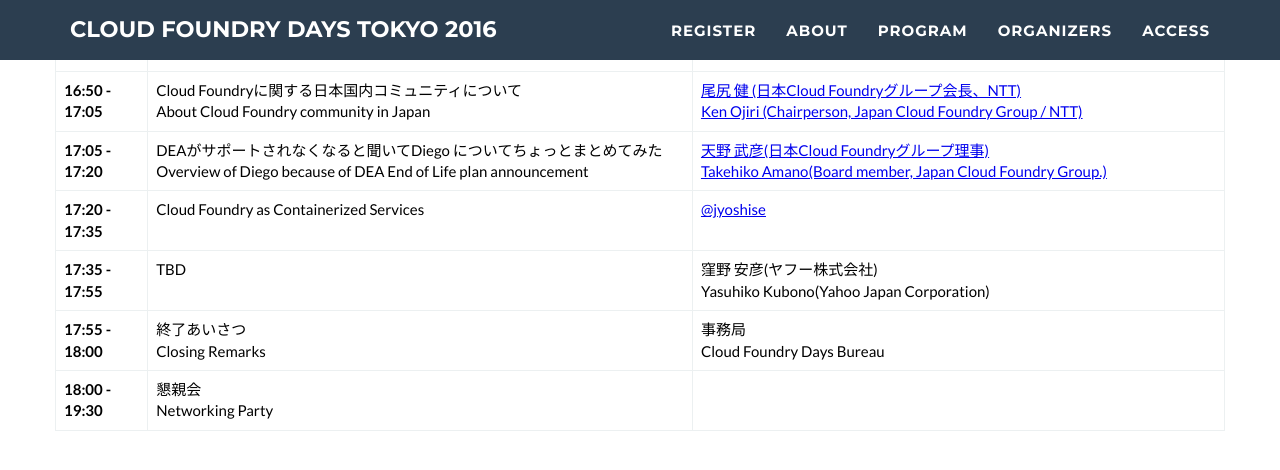
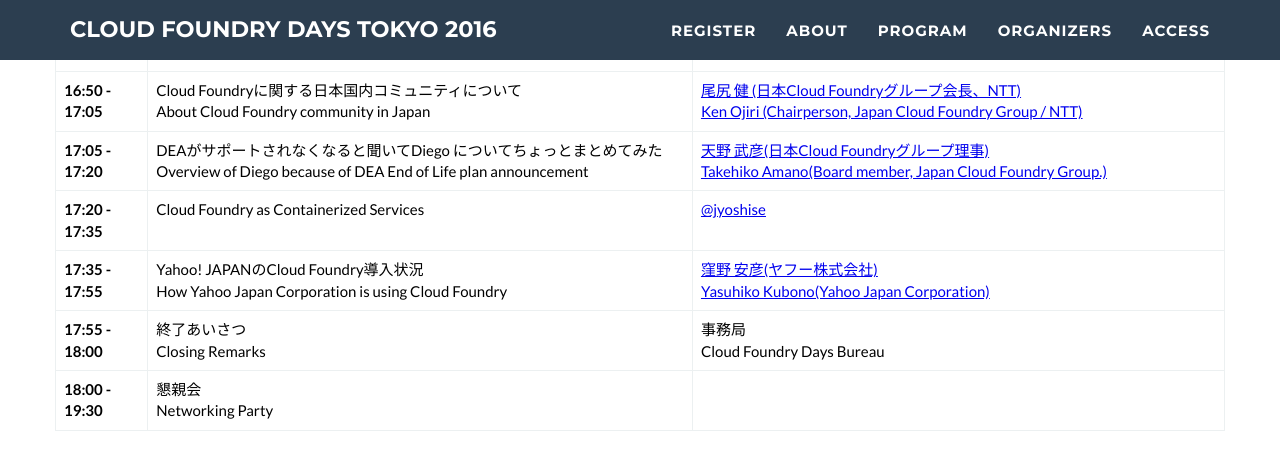
Before and after one commit to CloudFoundryDaysTokyo/2016, a Jekyll site: the page built from index.html, in a window 1280 px wide and 900 px high, scrolled down 2486 px, cut to the strip 0-649 px from the top of the window. Shown: the top 470 px of the strip. Built offline with Jekyll 4.4.1, drawn with Linux system fonts in a browser that asks for light colours.

Commit message:
Yahoo株式会社様の発表を追加

```diff
--- a/_includes/program.html
+++ b/_includes/program.html
@@ -88,8 +88,8 @@
             </tr>
             <tr>
               <th scope="row">17:35 - 17:55</th>
-              <td>TBD</td>
-              <td>窪野 安彦(ヤフー株式会社)<br>Yasuhiko Kubono(Yahoo Japan Corporation)</td>
+              <td>Yahoo! JAPANのCloud Foundry導入状況<br>How Yahoo Japan Corporation is using Cloud Foundry</td>
+              <td><a href="JavaScript:void(0)" onclick="popWindow('img/kubono.jpg', 'Yasuhiko Kubono(Yahoo Japan Corporation)', 'To be defined.'); return false">窪野 安彦(ヤフー株式会社)<br>Yasuhiko Kubono(Yahoo Japan Corporation)</a></td>
             </tr>
             <tr>
               <th scope="row">17:55 - 18:00</th>
```
Also changed, not shown: img/kubono.jpg (added).
